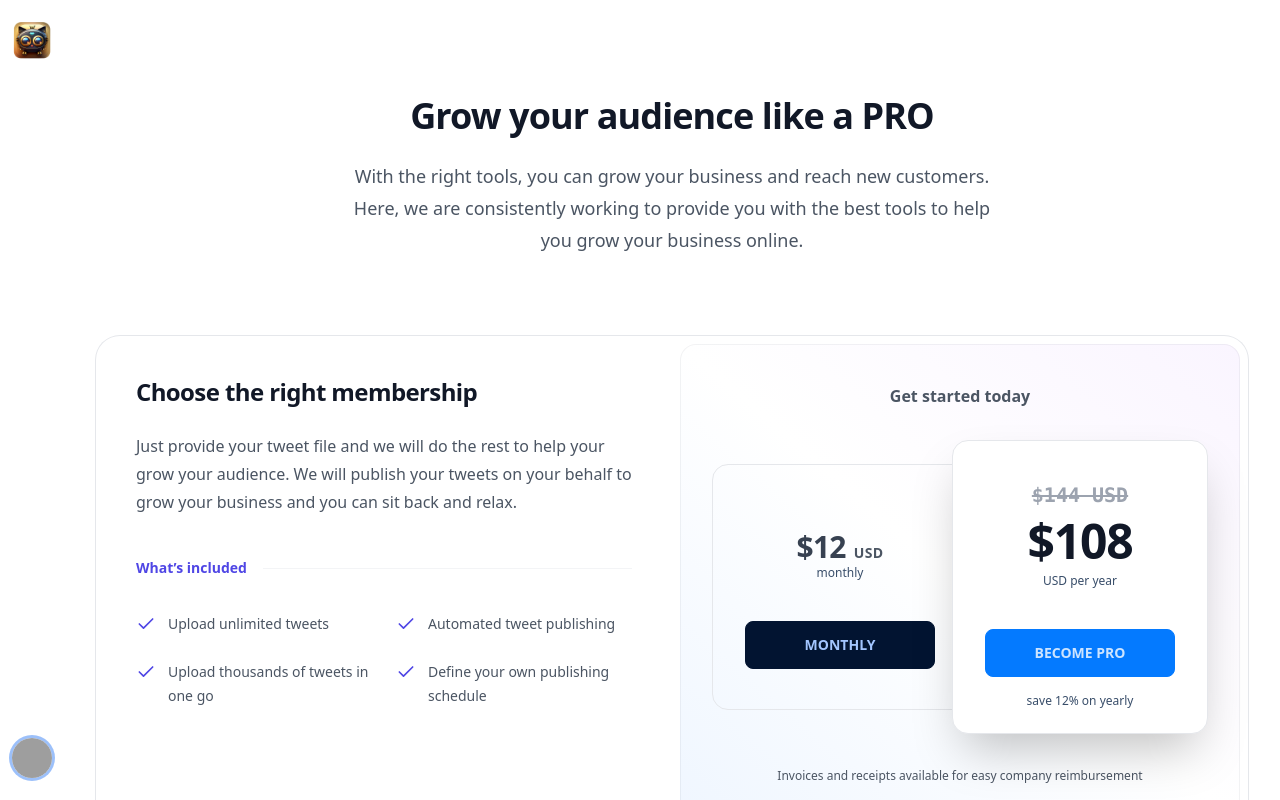
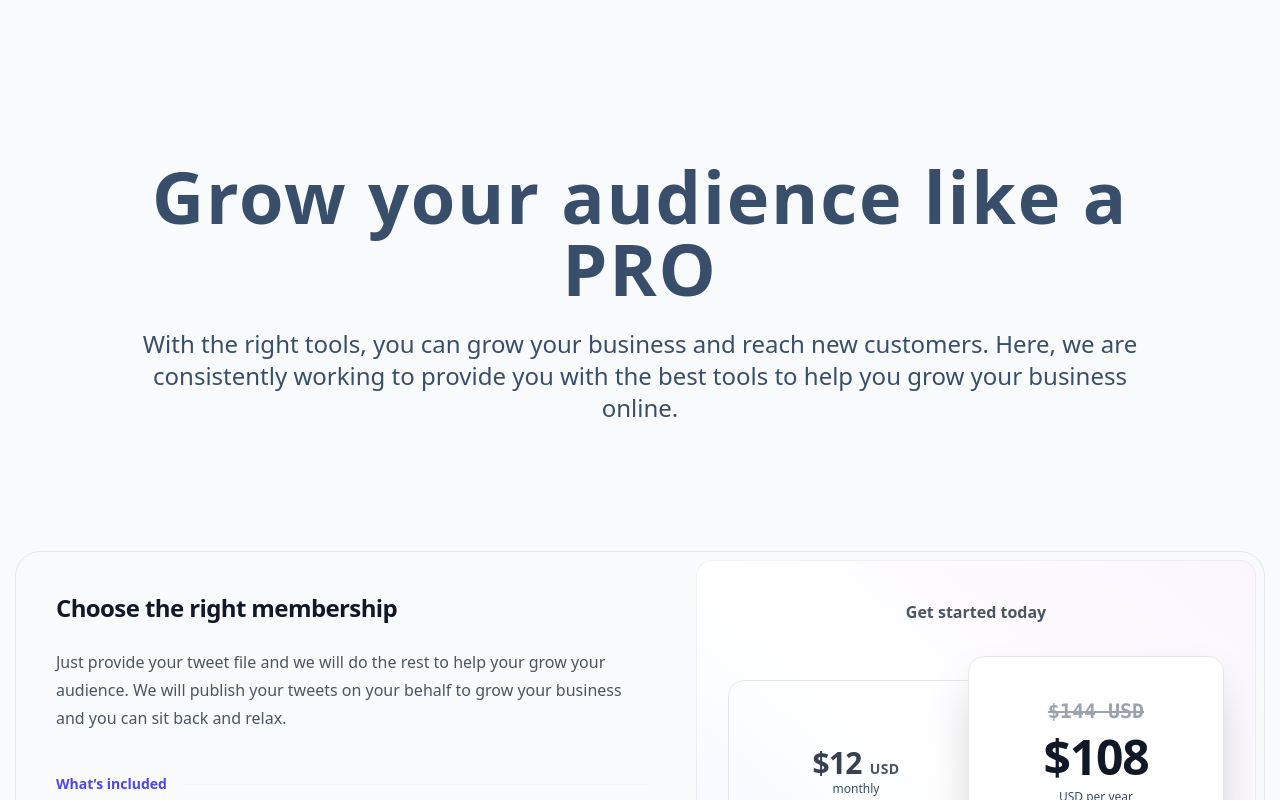
Before and after one commit to abheist/tweetcat-frontend, a Next.js app: page /subscribe in a window 1280 px wide. Shown: the top 800 px of the page. Built offline with nearby package versions, Linux system fonts and the light colour scheme; grey boxes are pictures that could not be loaded.

Commit message:
added all the suspended checks

```diff
--- a/src/components/footer.tsx
+++ b/src/components/footer.tsx
@@ -11,13 +11,13 @@ export function Footer({className = ""}) {
             </div>
             <div>
                 <span className="footer-title">Product</span>
-                <Link href={`pricing`} className="link link-hover">Pricing</Link>
-                <Link href={`affliates`} className="link link-hover">Affliates</Link>
+                <Link href={`pricing`} className="link link-hover line-through">Pricing</Link>
+                <Link href={`affliates`} className="link link-hover line-through">Affliates</Link>
             </div>
             <div>
                 <span className="footer-title">Updates</span>
-                <Link href={`/contact`} className="link link-hover">Contact</Link>
-                <Link href={`/blog`} className="link link-hover">Blog</Link>
+                <Link href={`/contact`} className="link link-hover line-through">Contact</Link>
+                <Link href={`/blog`} className="link link-hover line-through">Blog</Link>
             </div>
             <div>
                 <span className="footer-title">Legal</span>
--- a/src/components/landingPage/indexHeroSection.tsx
+++ b/src/components/landingPage/indexHeroSection.tsx
@@ -9,6 +9,9 @@ export function IndexHeroSection({onClick}: IndexHeroSectionProps) {
     return <div className={`container mx-auto pt-24 px-4`}>
         <div className={`flex flex-col items-center text-center gap-y-6`}>
             <Image src={`/tweetcat_logo.png`} alt={"tweetcat logo"} width={200} height={200}/>
+            <div className="badge bg-yellow-400 gap-2 border-yellow-600 font-bold text-yellow-900 text-md px-8 py-4">
+                Suspended as part of new Twitter API restrictions
+            </div>
             <h1 className={`text-6xl lg:text-9xl font-black`}>TweetCat</h1>
             <h2 className={`text-3xl lg:text-5xl text-blue-500 font-bold lg:mt-6`}>
                 Schedule thousands of tweets in a second
@@ -17,7 +20,7 @@ export function IndexHeroSection({onClick}: IndexHeroSectionProps) {
                 Experience Unparalleled Efficiency with TweetCat and take control of your Twitter
                 presence
             </h3>
-            <TwitterLoginButton onClick={onClick} name={`SCHEDULE IN BULK NOW`} className={`mt-12`} />
+            <TwitterLoginButton onClick={onClick} name={`SCHEDULE IN BULK NOW`} className={`mt-12`}/>
         </div>
     </div>;
 }
--- a/src/components/productDisplay.tsx
+++ b/src/components/productDisplay.tsx
@@ -1,6 +1,5 @@
 import {useMutation} from "react-query";
 import {axiosPrivate} from "@/utils/axiosPrivate";
-import Layout from "@/components/layout";
 import {PricingCard} from "@/components/pricingCard";
 import {AboutSubscriptionCard} from "@/components/aboutSubscriptionCard";
 
@@ -20,19 +19,17 @@ export const ProductDisplay = () => {
     }
 
     return (
-        <Layout className={`bg-white`}>
-            <div className={`container mx-auto flex justify-center min-h-screen py-24 sm:py-30`}>
-                <div className="mx-auto max-w-7xl px-6 lg:px-8">
-                    <div className="mx-auto max-w-2xl sm:text-center">
-                        <h2 className="text-3xl font-bold tracking-tight text-gray-900 sm:text-4xl">
-                            Grow your audience like a PRO
-                        </h2>
-                        <p className="mt-6 text-lg leading-8 text-gray-600">
-                            With the right tools, you can grow your business and reach new customers. Here, we are
-                            consistently working to provide you with the best tools to help you grow your business
-                            online.
-                        </p>
-                    </div>
+        <div className={``}>
+            <div className={`container mx-auto py-40 flex flex-col items-center max-w-7xl px-4`}>
+                <h2 className={`text-3xl md:text-7xl font-black text-center w-4/5 leading-snug tracking-wide`}>
+                    Grow your audience like a PRO
+                </h2>
+                <h3 className={`text-lg lg:text-2xl font-medium text-center w-4/5 mt-6 leading-relaxed`}>
+                    With the right tools, you can grow your business and reach new customers. Here, we are
+                    consistently working to provide you with the best tools to help you grow your business
+                    online.
+                </h3>
+                <div className={`flex flex-col items-center gap-y-8 mt-12`}>
                     <div
                         className="mx-auto mt-16 max-w-2xl rounded-3xl ring-1 ring-gray-200 sm:mt-20 lg:mx-0 lg:flex lg:max-w-none">
                         <AboutSubscriptionCard/>
@@ -41,6 +38,6 @@ export const ProductDisplay = () => {
                     </div>
                 </div>
             </div>
-        </Layout>
+        </div>
     )
 };
--- a/src/pages/index.tsx
+++ b/src/pages/index.tsx
@@ -12,6 +12,7 @@ import {Benefits} from "@/components/landingPage/benefits";
 import {PainPointsSection} from "@/components/landingPage/painPointsSection";
 import {AnalyticsSection} from "@/components/landingPage/analyticsSection";
 import {IndexHeroSection} from "@/components/landingPage/indexHeroSection";
+import {ProductDisplay} from "@/components/productDisplay";
 
 // const inter = Inter({subsets: ['latin']})
 
@@ -72,6 +73,7 @@ export default function Home() {
                     <Benefits onClick={() => handleLoginWithTwitter()}/>
                     <AnalyticsSection onClick={() => handleLoginWithTwitter()}/>
                     <Testimonials/>
+                    <ProductDisplay/>
                     <FAQs/>
                     <Footer className={`mt-12`}/>
                 </Layout>
```
